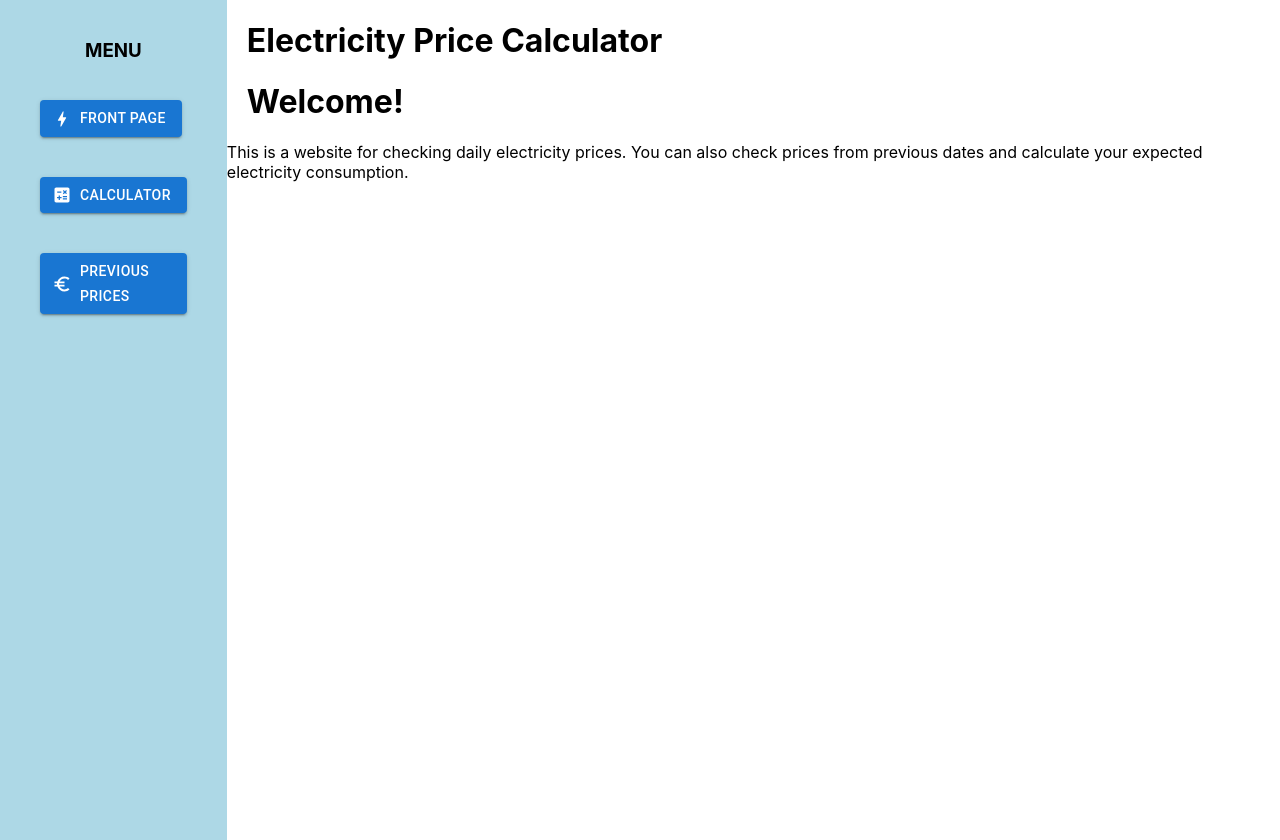
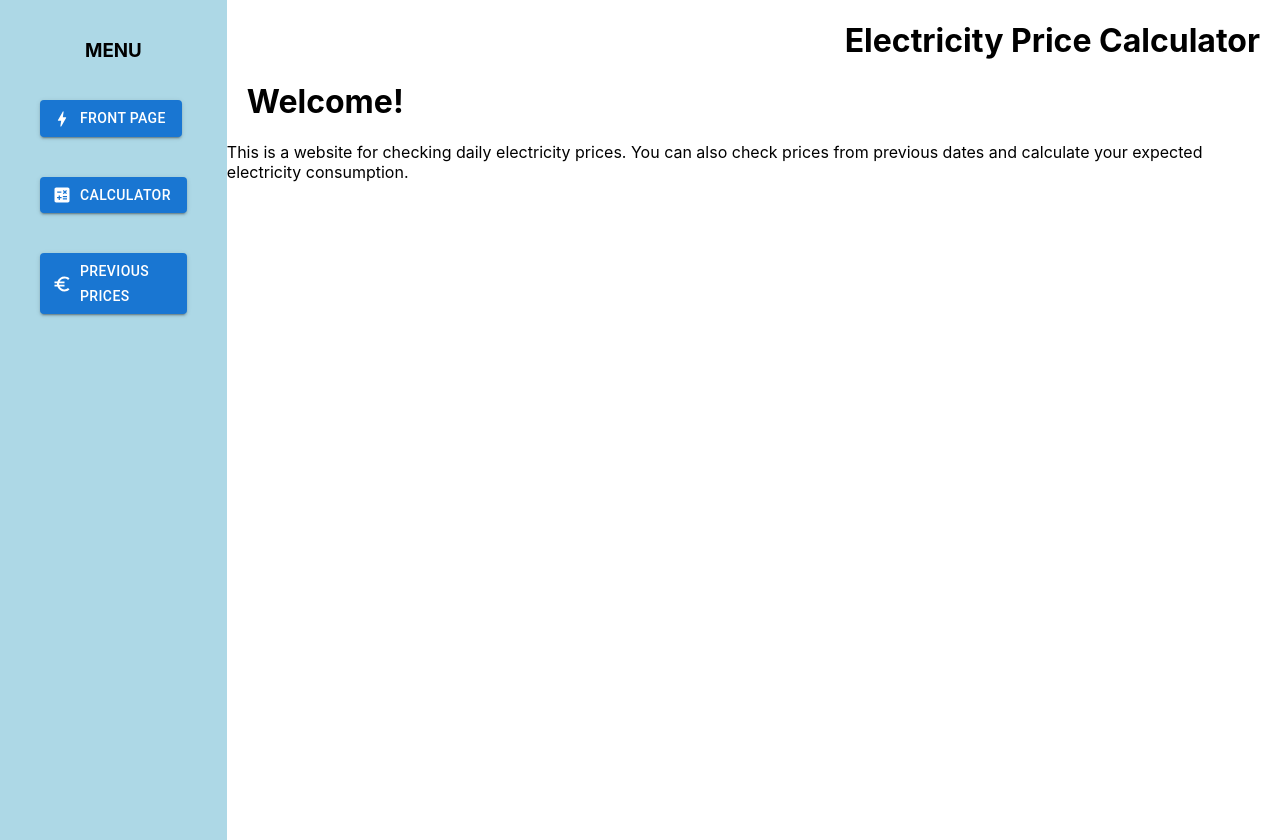
Before and after one commit to mrMikoma/React-codecamp-project-2023, a React (Create React App) app: page / in a window 1280 px wide. Built offline with nearby package versions, Linux system fonts and the light colour scheme.

Commit message:
Tried to make the name work, still not yet perfect

```diff
--- a/src/components/AppName/style.css
+++ b/src/components/AppName/style.css
@@ -1,5 +1,5 @@
 .app-name {
-    width: 1000px;
     padding-left: 20px;
     padding-right: 20px;
+    text-align: right;
 }
```
